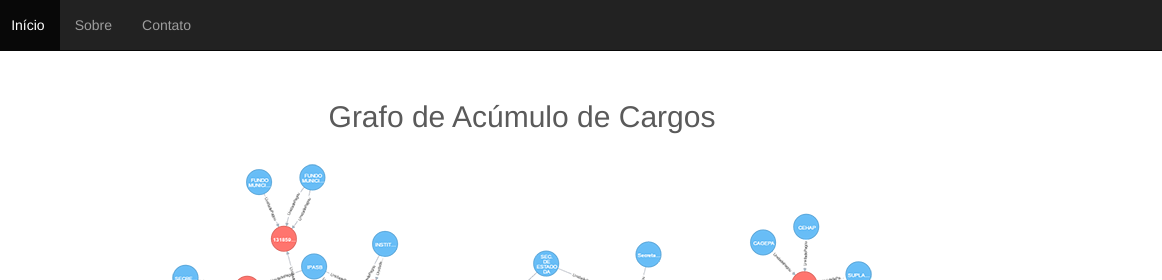
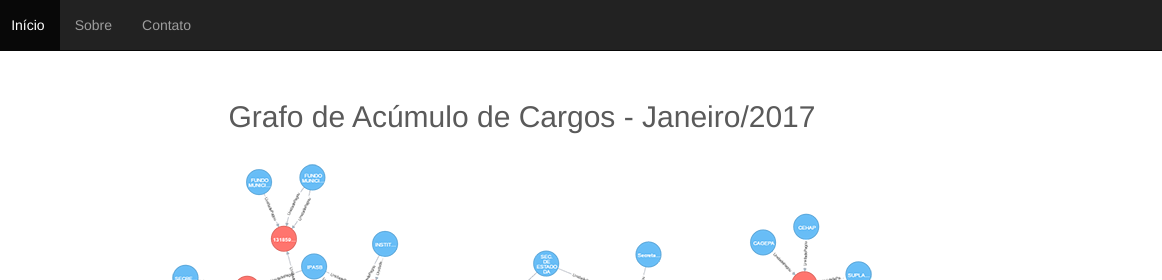
Before and after one commit to hackfestcc/folhalimpa, a plain HTML site: page grafoAcumuloDeCargos.html in a window 1280 px wide. Shown: the top 280 px of the page, 118-1280 px from the left. Drawn offline with Linux system fonts and the light colour scheme.

Commit message:
index e grafo

```diff
--- a/grafoAcumuloDeCargos.html
+++ b/grafoAcumuloDeCargos.html
@@ -65,7 +65,7 @@
 
         <div class="col-lg-12">
 
-            <h2 style="text-align: center; margin-top: 100px;">Grafo de Acúmulo de Cargos</h2>
+            <h2 style="text-align: center; margin-top: 100px;">Grafo de Acúmulo de Cargos - Janeiro/2017</h2>
 
             <img src="image/graph2.png" alt="" class="img-responsive center-block" style="margin-top: 30px;">
 
```
Also changed, not shown: index.html (+1 -1 lines).
